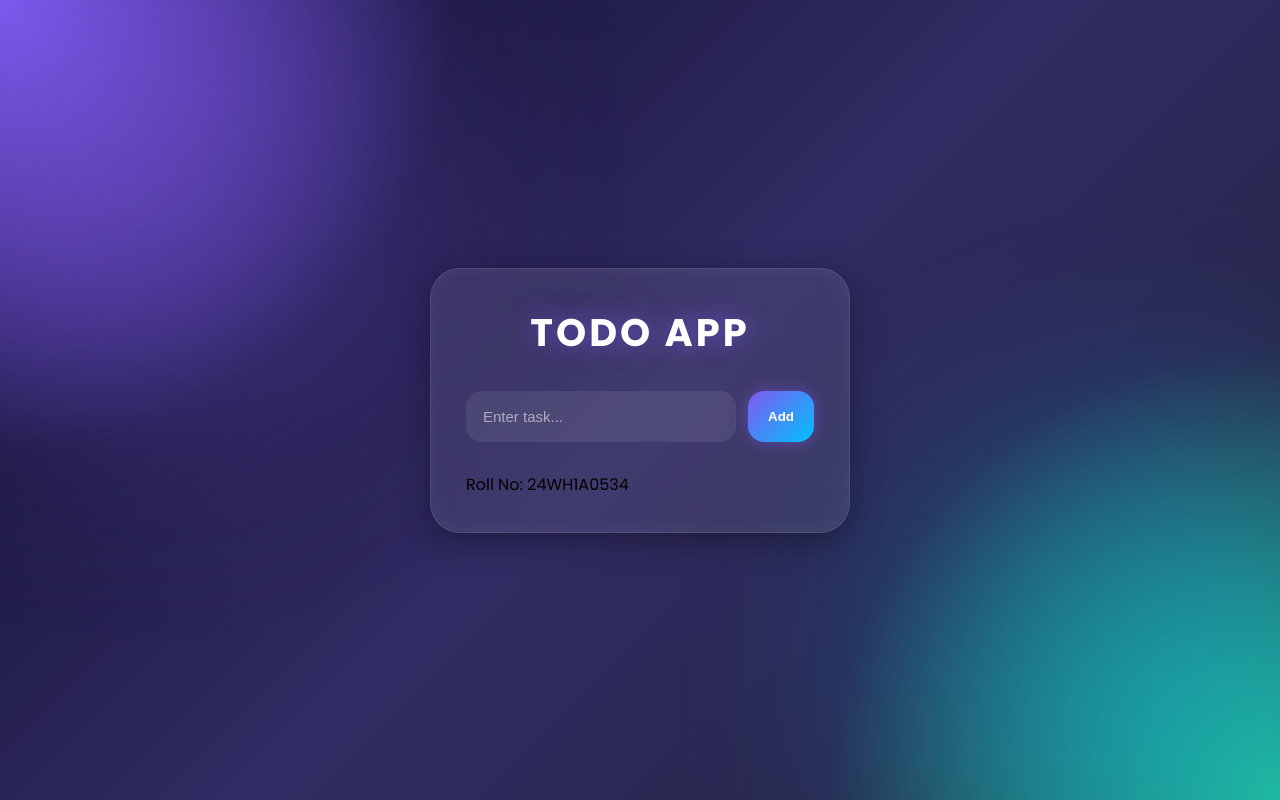
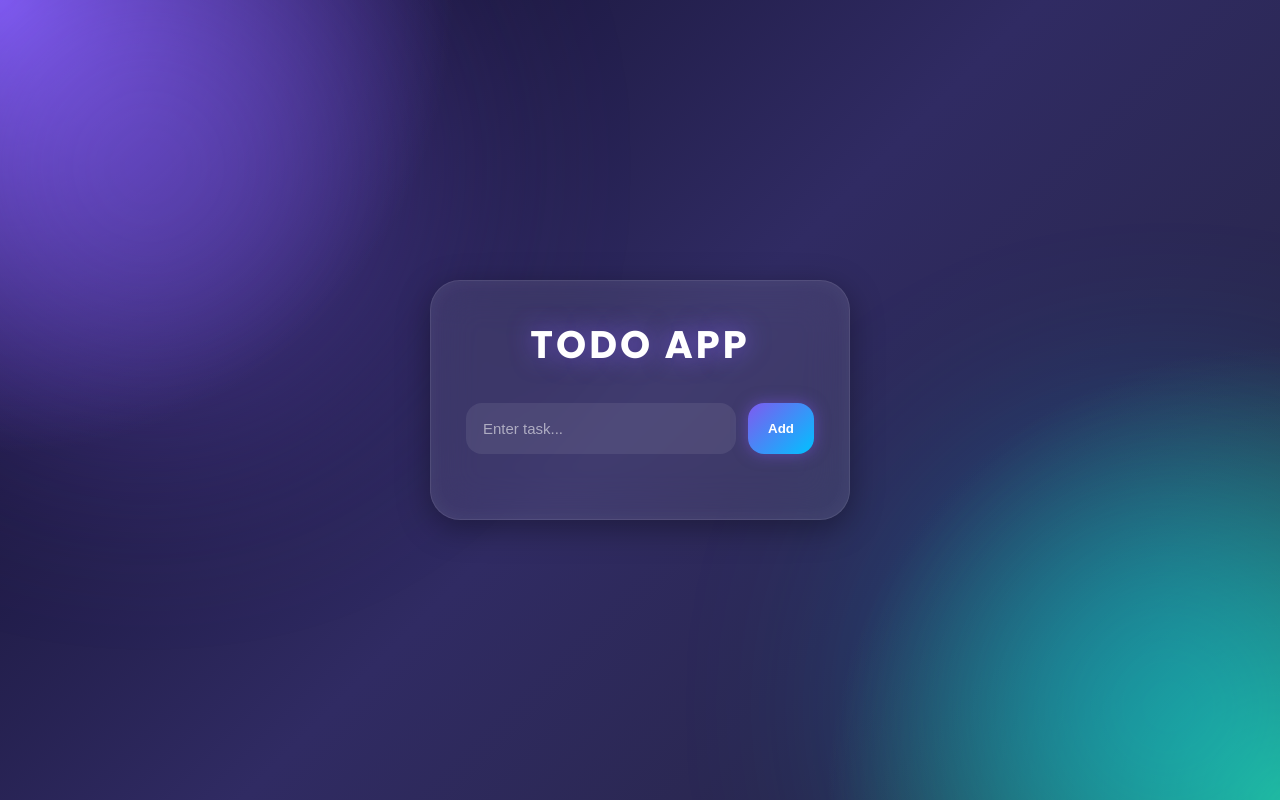
Before and after one commit to panvithachowdary/todo-app, a React (Vite) app: page / in a window 1280 px wide. Shown: the top 800 px of the page. Built offline with nearby package versions, Linux system fonts and the light colour scheme.

Commit message:
Update App.jsx

```diff
--- a/src/App.jsx
+++ b/src/App.jsx
@@ -34,9 +34,6 @@ function App() {
         deleteTodo={deleteTodo}
       />
 
-      <footer className="footer">
-        Roll No: 24WH1A0534
-      </footer>
     </div>
   );
 }
```
